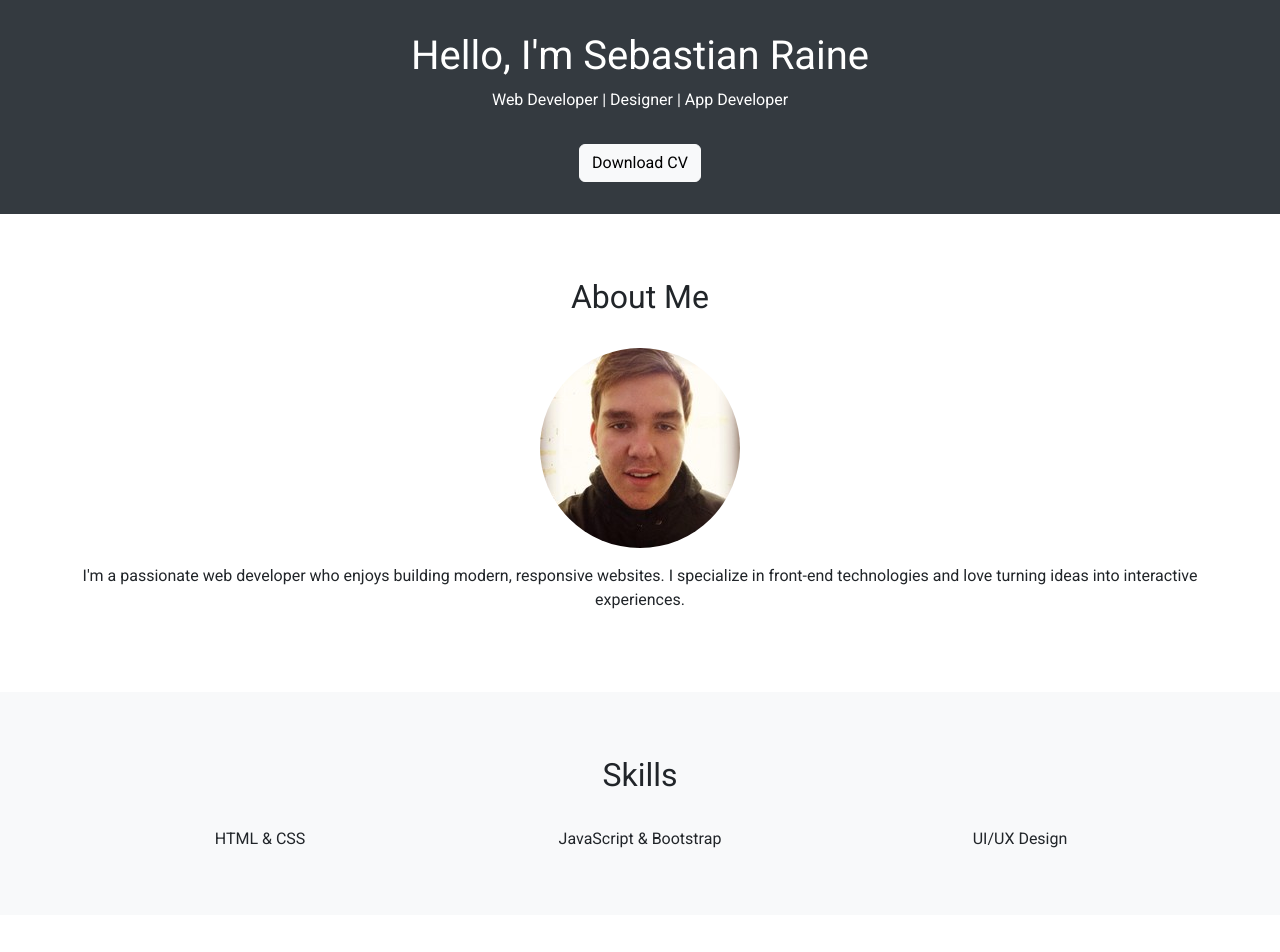
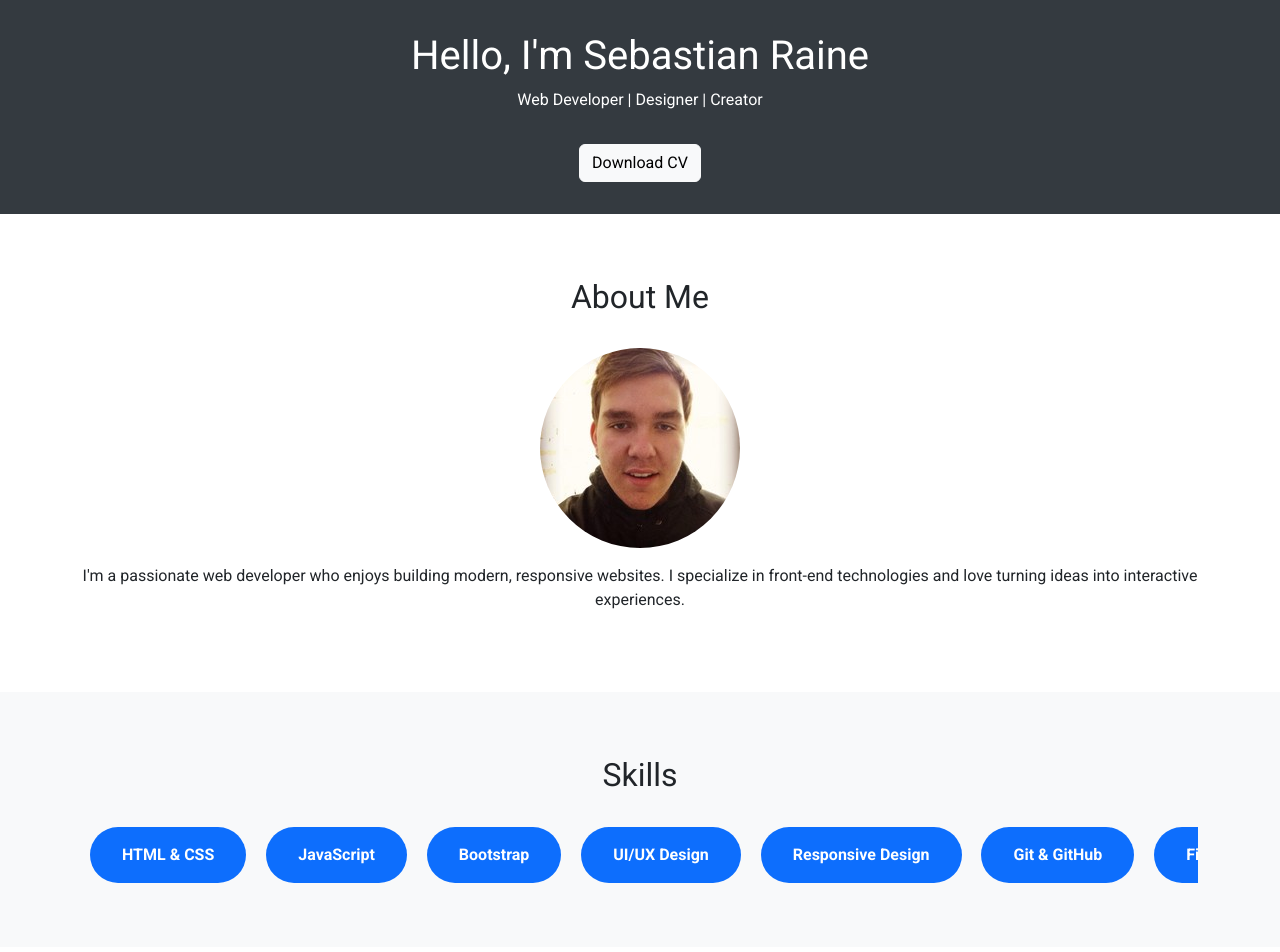
Before and after one commit to SebDevv/Portfolio, a plain HTML site: page index.html in a window 1280 px wide. Shown: the top 952 px of the page. Drawn offline with nearby package versions, Linux system fonts and the light colour scheme.

```diff
--- a/index.html
+++ b/index.html
@@ -36,13 +36,27 @@
       text-align: center;
       padding: 1rem 0;
     }
+    .skills-carousel {
+      overflow-x: auto;
+      white-space: nowrap;
+      -webkit-overflow-scrolling: touch;
+    }
+    .skill-item {
+      display: inline-block;
+      background-color: #0d6efd;
+      color: #fff;
+      padding: 1rem 2rem;
+      margin: 0 0.5rem;
+      border-radius: 30px;
+      font-weight: bold;
+    }
   </style>
 </head>
 
 <body>
   <header>
     <h1>Hello, I'm Sebastian Raine</h1>
-    <p>Web Developer | Designer | App Developer</p>
+    <p>Web Developer | Designer | Creator</p>
     <a class="btn btn-light mt-3" href="#">Download CV</a>
   </header>
 
@@ -55,10 +69,14 @@
   <section class="section text-center">
     <h2 class="section-title">Skills</h2>
     <div class="container">
-      <div class="row">
-        <div class="col-md-4">HTML & CSS</div>
-        <div class="col-md-4">JavaScript & Bootstrap</div>
-        <div class="col-md-4">UI/UX Design</div>
+      <div class="skills-carousel">
+        <span class="skill-item">HTML & CSS</span>
+        <span class="skill-item">JavaScript</span>
+        <span class="skill-item">Bootstrap</span>
+        <span class="skill-item">UI/UX Design</span>
+        <span class="skill-item">Responsive Design</span>
+        <span class="skill-item">Git & GitHub</span>
+        <span class="skill-item">Figma</span>
       </div>
     </div>
   </section>
@@ -98,15 +116,15 @@
   <section class="section text-center">
     <h2 class="section-title">Contact</h2>
     <div class="container">
-      <form class="row g-3 justify-content-center">
+      <form action="https://formspree.io/f/mldbzwdb" method="POST" class="row g-3 justify-content-center">
         <div class="col-md-6">
-          <input type="text" class="form-control" placeholder="Your Name">
+          <input type="text" name="name" class="form-control" placeholder="Your Name" required>
         </div>
         <div class="col-md-6">
-          <input type="email" class="form-control" placeholder="Your Email">
+          <input type="email" name="email" class="form-control" placeholder="Your Email" required>
         </div>
         <div class="col-12">
-          <textarea class="form-control" rows="4" placeholder="Your Message"></textarea>
+          <textarea name="message" class="form-control" rows="4" placeholder="Your Message" required></textarea>
         </div>
         <div class="col-12">
           <button type="submit" class="btn btn-primary">Send Message</button>
```
